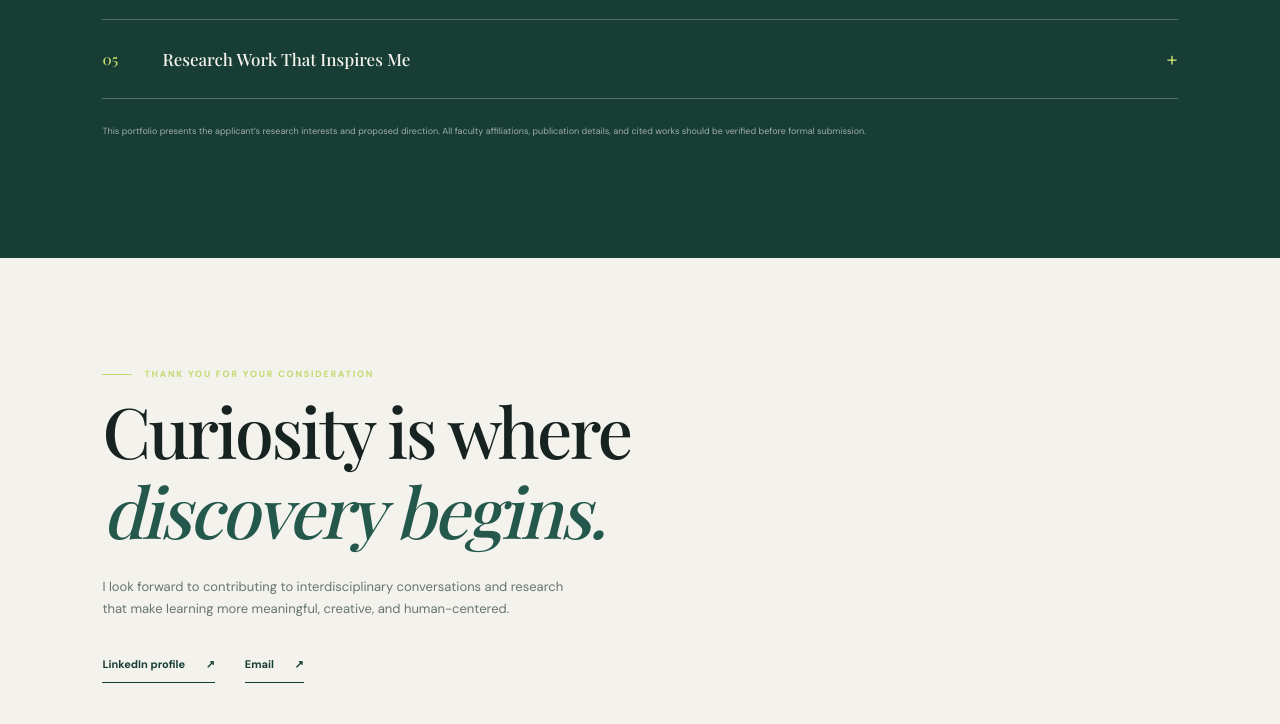
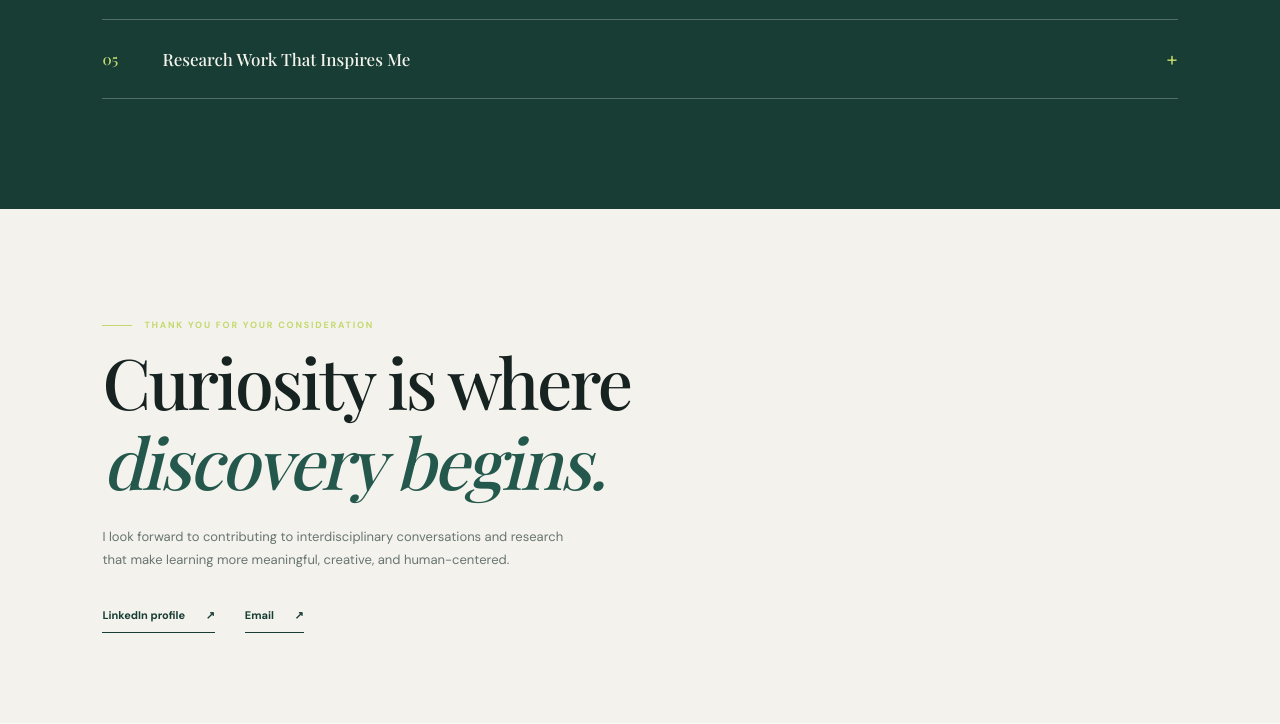
Before and after one commit to ufoize/atlas-research-portfolio, a plain HTML site: page index.html in a window 1280 px wide. Shown: the part 8209-8933 px from the top of the page. Drawn offline with nearby package versions, Linux system fonts and the light colour scheme.

Commit message:
Update index.html

```diff
--- a/index.html
+++ b/index.html
@@ -236,7 +236,6 @@
             <p>This work reinforces my aspiration to integrate theoretical foundations, design-based inquiry, practical experimentation, interdisciplinary collaboration, and rigorous evidence-based evaluation in my doctoral research. I hope to develop inclusive, engaging, and pedagogically meaningful innovations that transform how students experience, investigate, and understand science.</p></div>
           </article>
         </div>
-        <p class="sop-footnote">This portfolio presents the applicant’s research interests and proposed direction. All faculty affiliations, publication details, and cited works should be verified before formal submission.</p>
       </div>
     </section>
 
```
